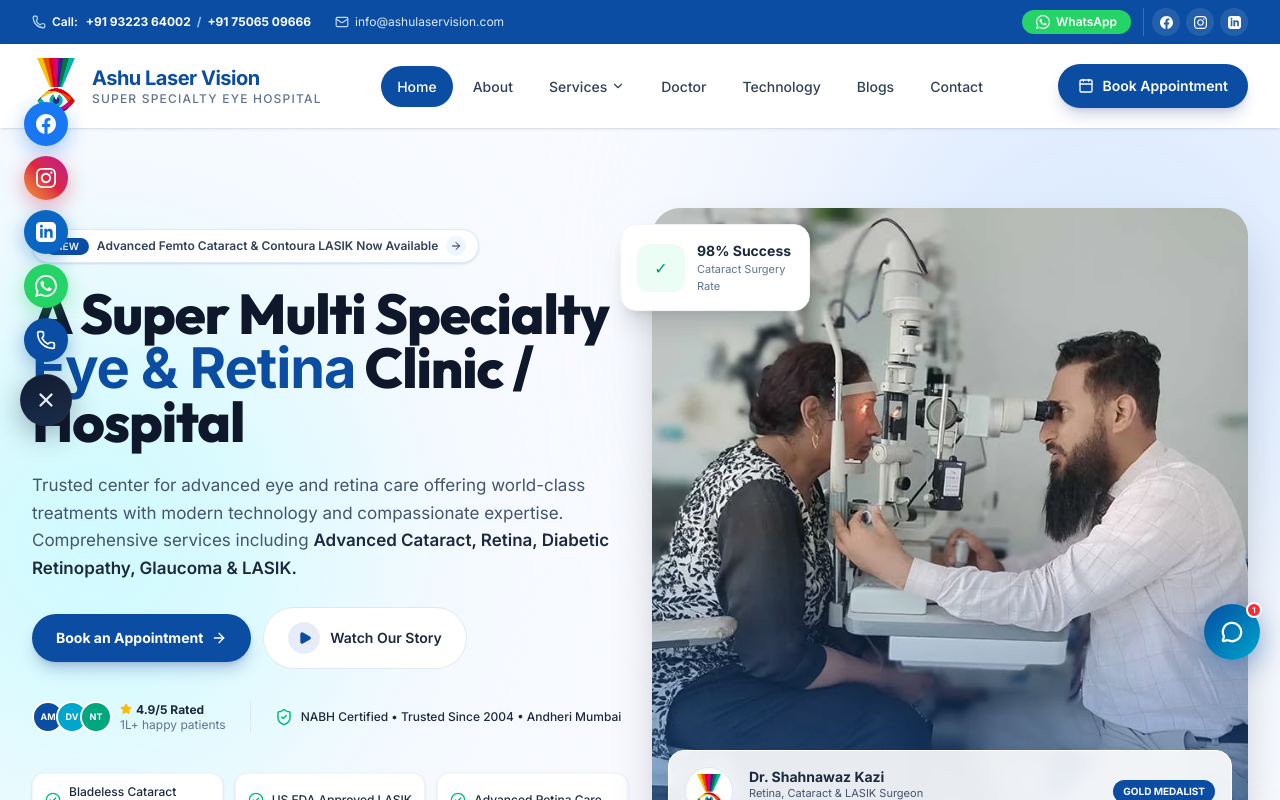
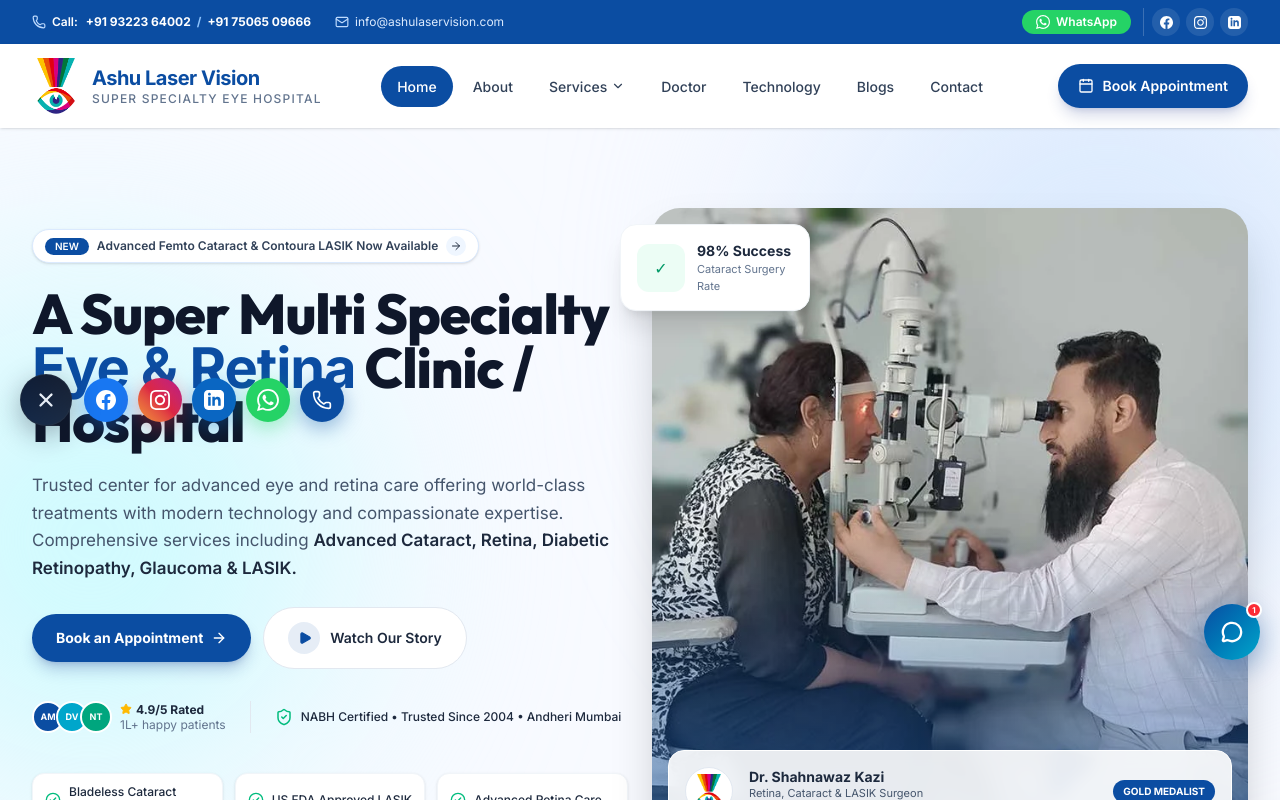
Before and after one commit to office199/design_new_website, a React (Vite) app: page / in a window 1280 px wide. Both pictures are taken after a click on the button "Quick Connect". Shown: the top 800 px of the page. Built offline with nearby package versions, Linux system fonts and the light colour scheme.

Commit message:
feat: open social/quick-connect toggle to the right
Co-authored-by: arena-agent <297053741+arena-agent@users.noreply.github.com>

```diff
--- a/src/components/MobileToggleButtons.jsx
+++ b/src/components/MobileToggleButtons.jsx
@@ -32,10 +32,10 @@
   return (
     <div className="fixed left-5 top-1/2 -translate-y-1/2 z-[50]">
       <div className="relative">
-        {/* Expanded buttons expanding vertically above the toggle button */}
+        {/* Expanded buttons expanding horizontally to the right of the toggle button */}
         <div
-          className={`absolute bottom-full left-1/2 -translate-x-1/2 mb-3 flex flex-col items-center gap-2.5 transition-all duration-400 ease-[cubic-bezier(0.34,1.56,0.64,1)] ${
-            isOpen ? 'opacity-100 translate-y-0 scale-100' : 'opacity-0 translate-y-4 scale-95 pointer-events-none'
+          className={`absolute left-full top-1/2 -translate-y-1/2 ml-3 flex flex-row items-center gap-2.5 transition-all duration-400 ease-[cubic-bezier(0.34,1.56,0.64,1)] ${
+            isOpen ? 'opacity-100 translate-x-0 scale-100' : 'opacity-0 -translate-x-4 scale-95 pointer-events-none'
           }`}
         >
           {/* Facebook Button */}
@@ -47,7 +47,7 @@
             className="w-11 h-11 rounded-full bg-[#1877F2] shadow-[0_6px_20px_rgba(24,119,242,0.4)] flex items-center justify-center text-white hover:scale-110 active:scale-95 transition-all duration-300 group relative shrink-0"
           >
             <FacebookIcon size={20} />
-            <span className="absolute left-full ml-2.5 top-1/2 -translate-y-1/2 bg-[#0A1931] text-white text-[11px] font-bold px-2.5 py-1 rounded-full opacity-0 group-hover:opacity-100 transition whitespace-nowrap pointer-events-none shadow-lg z-10">
+            <span className="absolute bottom-full left-1/2 -translate-x-1/2 mb-2 bg-[#0A1931] text-white text-[11px] font-bold px-2.5 py-1 rounded-full opacity-0 group-hover:opacity-100 transition whitespace-nowrap pointer-events-none shadow-lg z-10">
               Facebook
             </span>
           </a>
@@ -61,7 +61,7 @@
             className="w-11 h-11 rounded-full bg-gradient-to-tr from-[#f09433] via-[#dc2743] to-[#bc1888] shadow-[0_6px_20px_rgba(220,39,67,0.4)] flex items-center justify-center text-white hover:scale-110 active:scale-95 transition-all duration-300 group relative shrink-0"
           >
             <InstagramIcon size={20} />
-            <span className="absolute left-full ml-2.5 top-1/2 -translate-y-1/2 bg-[#0A1931] text-white text-[11px] font-bold px-2.5 py-1 rounded-full opacity-0 group-hover:opacity-100 transition whitespace-nowrap pointer-events-none shadow-lg z-10">
+            <span className="absolute bottom-full left-1/2 -translate-x-1/2 mb-2 bg-[#0A1931] text-white text-[11px] font-bold px-2.5 py-1 rounded-full opacity-0 group-hover:opacity-100 transition whitespace-nowrap pointer-events-none shadow-lg z-10">
               Instagram
             </span>
           </a>
@@ -75,7 +75,7 @@
             className="w-11 h-11 rounded-full bg-[#0A66C2] shadow-[0_6px_20px_rgba(10,102,194,0.4)] flex items-center justify-center text-white hover:scale-110 active:scale-95 transition-all duration-300 group relative shrink-0"
           >
             <LinkedinIcon size={20} />
-            <span className="absolute left-full ml-2.5 top-1/2 -translate-y-1/2 bg-[#0A1931] text-white text-[11px] font-bold px-2.5 py-1 rounded-full opacity-0 group-hover:opacity-100 transition whitespace-nowrap pointer-events-none shadow-lg z-10">
+            <span className="absolute bottom-full left-1/2 -translate-x-1/2 mb-2 bg-[#0A1931] text-white text-[11px] font-bold px-2.5 py-1 rounded-full opacity-0 group-hover:opacity-100 transition whitespace-nowrap pointer-events-none shadow-lg z-10">
               LinkedIn
             </span>
           </a>
@@ -89,7 +89,7 @@
             className="w-11 h-11 rounded-full bg-[#25D366] shadow-[0_6px_20px_rgba(37,211,102,0.4)] flex items-center justify-center text-white hover:scale-110 active:scale-95 transition-all duration-300 group relative shrink-0"
           >
             <WhatsAppIcon size={22} />
-            <span className="absolute left-full ml-2.5 top-1/2 -translate-y-1/2 bg-[#0A1931] text-white text-[11px] font-bold px-2.5 py-1 rounded-full opacity-0 group-hover:opacity-100 transition whitespace-nowrap pointer-events-none shadow-lg z-10">
+            <span className="absolute bottom-full left-1/2 -translate-x-1/2 mb-2 bg-[#0A1931] text-white text-[11px] font-bold px-2.5 py-1 rounded-full opacity-0 group-hover:opacity-100 transition whitespace-nowrap pointer-events-none shadow-lg z-10">
               WhatsApp
             </span>
             <span className="absolute inset-0 rounded-full bg-[#25D366] animate-ping opacity-20 -z-10"></span>
@@ -102,7 +102,7 @@
             className="w-11 h-11 rounded-full bg-[#0B4DA2] shadow-[0_6px_20px_rgba(11,77,162,0.4)] flex items-center justify-center text-white hover:scale-110 active:scale-95 transition-all duration-300 group relative shrink-0"
           >
             <Phone size={20} strokeWidth={2} />
-            <span className="absolute left-full ml-2.5 top-1/2 -translate-y-1/2 bg-[#0A1931] text-white text-[11px] font-bold px-2.5 py-1 rounded-full opacity-0 group-hover:opacity-100 transition whitespace-nowrap pointer-events-none shadow-lg z-10">
+            <span className="absolute bottom-full left-1/2 -translate-x-1/2 mb-2 bg-[#0A1931] text-white text-[11px] font-bold px-2.5 py-1 rounded-full opacity-0 group-hover:opacity-100 transition whitespace-nowrap pointer-events-none shadow-lg z-10">
               Call Now
             </span>
           </a>
```
